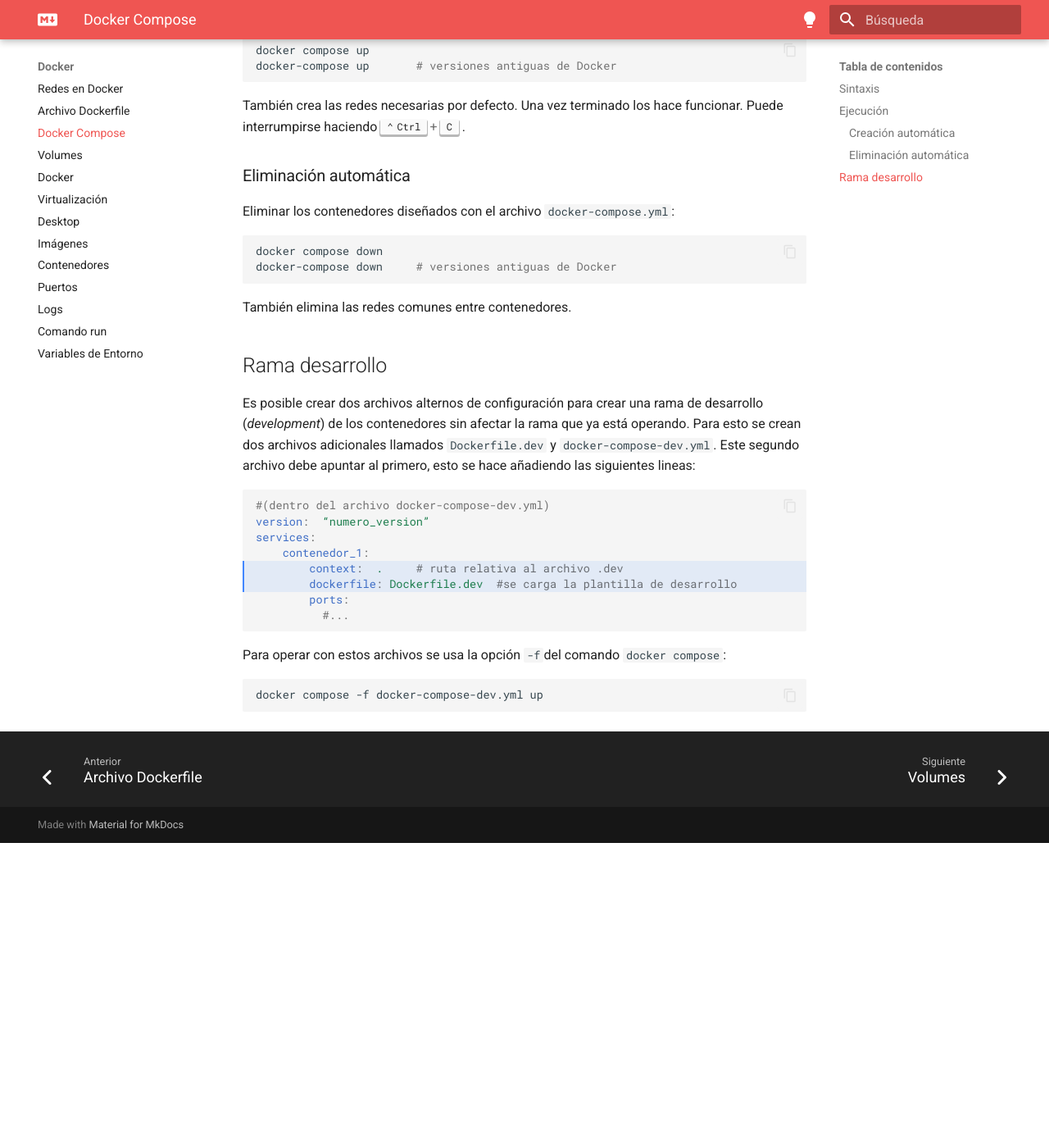
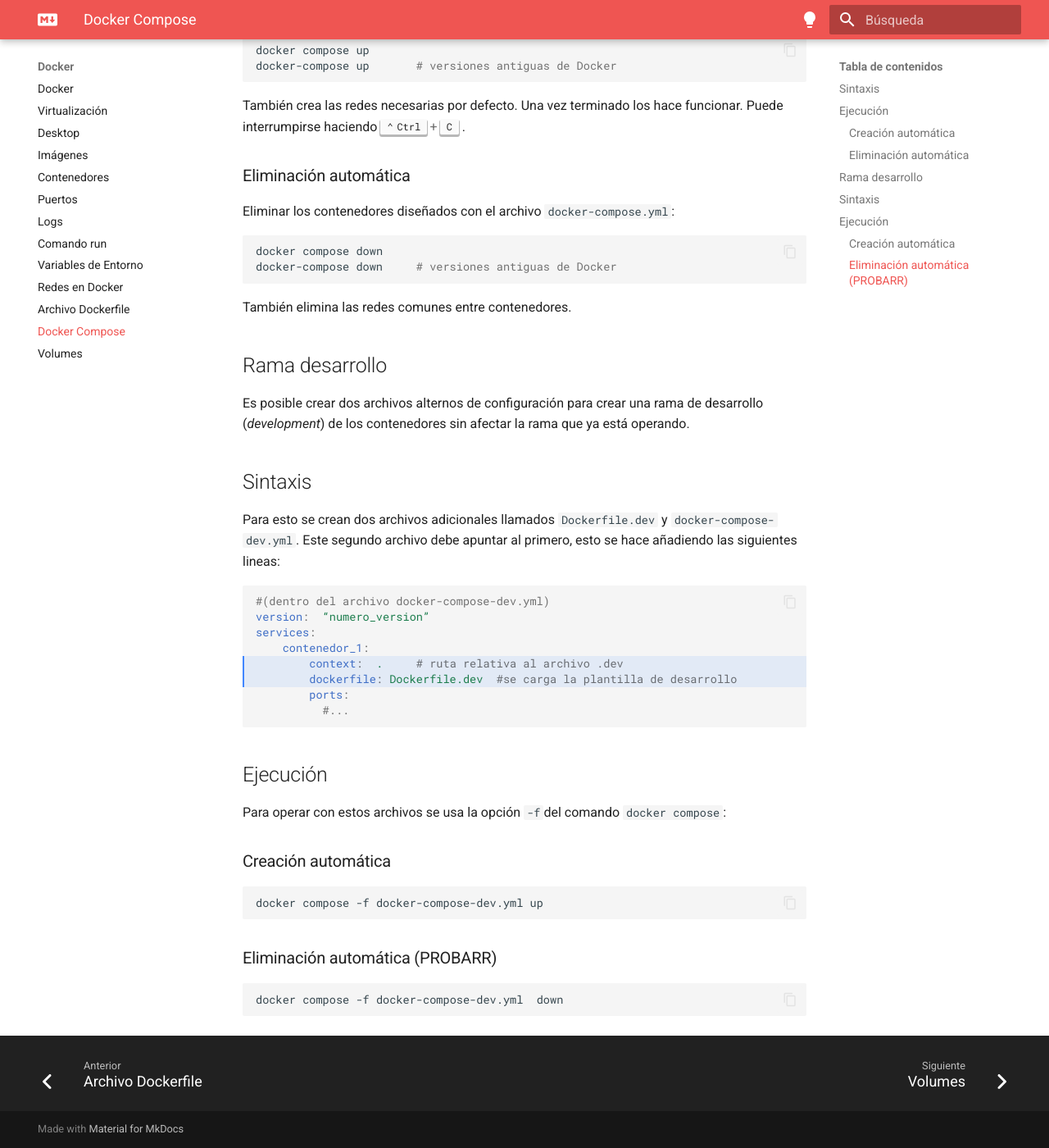
Before and after one commit to alejrot/contenedores, an MkDocs documentation site: the page built from docs/docker/12_compose.md, in a window 1280 px wide and 1400 px high, scrolled down 1155 px. Shown: the whole window at 82% size. Built offline with MkDocs 1.6.1 and Material for MkDocs 9.7.7, drawn with Linux system fonts in a browser that asks for light colours; plug-ins that fetch from the network failed and are left out; before the commit the page ends 2183 px from its top, so only the background shows below that.

Commit message:
Docker: archivos re-enumerados

````diff
--- a/docs/docker/12_compose.md
+++ b/docs/docker/12_compose.md
@@ -99,6 +99,10 @@
 ## Rama desarrollo
 
 Es posible crear dos archivos alternos de configuración para crear una rama de desarrollo (*development*) de los contenedores sin afectar la rama que ya está operando.
+
+
+## Sintaxis
+
 Para esto se crean dos archivos adicionales llamados `Dockerfile.dev` y `docker-compose-dev.yml`.
 Este segundo archivo debe apuntar al primero, esto se hace añadiendo las siguientes lineas:
 ```yaml hl_lines="5-6"
@@ -112,7 +116,21 @@
 		  #...
 ```
 
+## Ejecución
+
 Para operar con estos archivos se usa la opción `#!bash -f `del comando `#!bash docker compose`:
+
+### Creación automática
+
+
 ```bash
 docker compose -f docker-compose-dev.yml up
 ```
+
+
+### Eliminación automática (PROBARR)
+
+
+```bash
+docker compose -f docker-compose-dev.yml  down
+```
````
Also changed, not shown: docs/docker/01_intro.md (renamed from docs/docker/1_intro.md), docs/docker/02_virtualizacion.md (renamed from docs/docker/2_virtualizacion.md), docs/docker/03_desktop.md (renamed from docs/docker/3_desktop.md), docs/docker/04_imagenes.md (renamed from docs/docker/4_imagenes.md), docs/docker/05_contenedores.md (renamed from docs/docker/5_contenedores.md), docs/docker/06_puertos.md (renamed from docs/docker/6_puertos.md), docs/docker/07_logs.md (renamed from docs/docker/7_logs.md), docs/docker/08_run.md (renamed from docs/docker/8_run.md), docs/docker/09_variables_entorno.md (renamed from docs/docker/9_variables_entorno.md).
